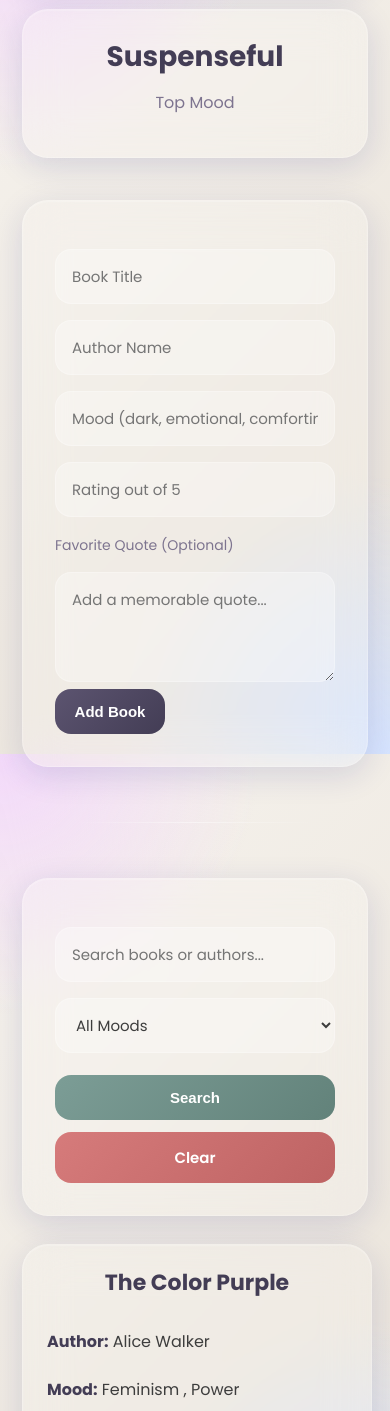
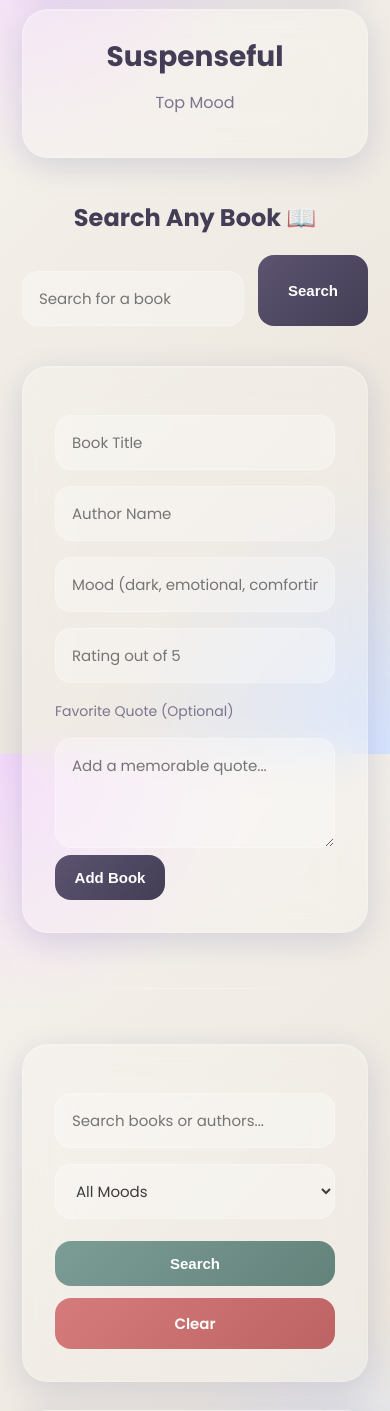
Before and after one commit to sharmakarishma1210-cmyk/book-mood-journal, a Flask app: page / in a window 390 px wide. Shown: the part 934-2345 px from the top of the page. Run offline with Flask 3, Linux system fonts and the light colour scheme; a user stored in the database is signed in; data comes from the database, SQL or seed files in the repository; both versions use the stored data as it was after the commit.

Commit message:
added OpenLibrary dearch integration and book covers

```diff
--- a/app.py
+++ b/app.py
@@ -84,6 +84,10 @@ class Book(db.Model):
     )
 
     quote = db.Column(db.Text)
+
+    cover_url = db.Column(
+        db.String(500)
+    )
 
     created_at = db.Column(
         db.DateTime,
@@ -536,6 +540,7 @@ def add_book():
         "quote"
     ].strip()
 
+    cover_url = request.form["cover_url"]
     new_book = Book(
         title=title,
         author=author,
@@ -543,6 +548,7 @@ def add_book():
         rating=rating,
         favorite=False,
         quote=quote,
+        cover_url = cover_url,
         user_id=current_user.id
     )
 
--- a/static/style.css
+++ b/static/style.css
@@ -294,6 +294,7 @@ textarea:focus {
   display: flex;
   flex-direction: column;
   justify-content: space-between;
+  overflow: hidden;
   transition:
     transform 0.3s ease,
     box-shadow 0.3s ease;
@@ -332,7 +333,7 @@ textarea:focus {
 
 .book-card h2 {
   margin-top: 0;
-  margin-bottom: 20px;
+  margin-bottom: 14px;
 
   text-align: center;
 
@@ -350,6 +351,10 @@ textarea:focus {
 
 .book-card strong {
   color: var(--primary-dark);
+}
+
+.book-card:hover .book-cover {
+  transform: scale(1.03);
 }
 
 /* =========================
@@ -641,4 +646,87 @@ hr {
     color: var(--text-soft);
     font-size: 14px;
   }
+  /* =========================
+   API SECTION
+========================= */
+
+  .api-search-box {
+    max-width: 900px;
+    margin: 40px auto;
+  }
+  .search-title {
+    text-align: center;
+    margin-bottom: 20px;
+    color: var(--primary-dark);
+  }
+  .api-search-row {
+    display: flex;
+    gap: 14px;
+    margin-bottom: 30px;
+  }
+  #search-result {
+    display: grid;
+    grid-template-columns: repeat(auto-fit, minmax(220px, 1fr));
+    gap: 24px;
+  }
+
+  .search-book-card {
+    padding: 18px;
+
+    border-radius: 22px;
+
+    background: var(--glass-bg);
+
+    border: 1px solid var(--glass-border);
+
+    backdrop-filter: blur(20px);
+
+    transition: 0.25s ease;
+
+    text-align: center;
+  }
+  .search-cover {
+    width: 100%;
+
+    height: 220px;
+
+    object-fit: cover;
+
+    border-radius: 16px;
+
+    margin-bottom: 14px;
+  }
+
+  .book-cover {
+    width: 100%;
+    height: 320px;
+    object-fit: cover;
+    transition: transform 0.4s ease;
+    box-shadow: 0.4s ease;
+
+    border-radius: 20px;
+    margin-bottom: 18px;
+    box-shadow: 0 8px 18px rgba(0, 0, 0, 0.12);
+  }
+  .search-book-card:hover {
+    transform: translateY(-4px);
+
+    box-shadow: var(--hover-shadow);
+  }
+
+  .search-book-card h3 {
+    font-size: 17px;
+
+    margin-bottom: 8px;
+
+    color: var(--primary-dark);
+  }
+
+  .search-book-card p {
+    font-size: 14px;
+
+    color: var(--text-soft);
+
+    margin-bottom: 16px;
+  }
 }
--- a/templates/index.html
+++ b/templates/index.html
@@ -86,6 +86,28 @@
       <!-- ADD BOOK FORM -->
       <!-- ========================= -->
 
+
+      <div class="api-search-box">
+        <h2 class="search-title">
+          Search Any Book 📖
+        </h2>
+        <div class="api-search-row">
+          <input
+          type="text"
+          id="book-search"
+          placeholder="Search for a book">
+
+          <button
+          type = "button"
+          class="btn brown-btn"
+          onclick="searchBooks()"
+          >
+          Search
+          </button>
+        </div>
+        <div id="search-results"></div>
+      </div>
+
       <form action="/add" method="POST" class="main-form">
         <input type="text" name="title" placeholder="Book Title" required />
 
@@ -114,6 +136,12 @@
           name="quote"
           placeholder="Add a memorable quote..."
         ></textarea>
+
+        <input
+        type="hidden"
+        name="cover_url"
+        id="cover_url"
+        />
 
         <button type="submit" class="btn brown-btn">Add Book</button>
       </form>
@@ -173,6 +201,12 @@
         <div class="favorite-badge">⭐ Favorite</div>
 
         {% endif %}
+        {% if book.cover_url %}
+        <img
+        src="{{ book.cover_url }}"
+        class ="book-cover"
+        />
+        {% endif %}
 
         <h2>{{ book.title }}</h2>
 
@@ -228,5 +262,103 @@
     <footer class = "footer">
       Whispered into existence by Karishma ✨🤍
     </footer>
+    <script>
+      console.log("js is working just fine!")
+
+async function searchBooks() {
+
+    const query = document
+        .getElementById("book-search")
+        .value;
+
+    if (!query) return;
+
+    const response = await fetch(
+        `https://openlibrary.org/search.json?title=${query}`
+    );
+
+    const data = await response.json();
+
+    const resultsDiv =
+        document.getElementById(
+            "search-results"
+        );
+
+    resultsDiv.innerHTML = "";
+
+    data.docs
+    .filter((book) =>
+    book.language && book.language.includes("eng"))
+    .slice(0, 5)
+    .forEach(book => {
+        const title =
+            book.title || "Unknown";
+
+        const author =
+            book.author_name?.[0]
+            || "Unknown";
+
+        const cover = book.cover_i
+
+            ? `https://covers.openlibrary.org/b/id/${book.cover_i}-M.jpg`
+
+            : "https://placehold.co/200x300";
+
+        resultsDiv.innerHTML += `
+
+            <div class="search-book-card">
+
+                <img
+                  src="${cover}"
+                  class="search-cover"
+                >
+
+                <h3>${title}</h3>
+
+                <p>${author}</p>
+
+                <button
+                  type="button"
+                  class="btn green-btn"
+                  onclick="
+                    selectBook(
+                      '${title}',
+                      '${author}',
+                      '${cover}'
+                    )
+                  "
+                >
+                  Add This
+                </button>
+
+            </div>
+        `;
+    });
+}
+
+function selectBook(
+    title,
+    author,
+    cover
+) {
+
+    document.querySelector(
+        'input[name="title"]'
+    ).value = title;
+
+    document.querySelector(
+        'input[name="author"]'
+    ).value = author;
+
+    document.getElementById(
+        "cover_url"
+    ).value = cover;
+
+    window.scrollTo({
+        top: 500,
+        behavior: "smooth"
+    });
+}
+</script>
   </body>
 </html>
```
Also changed, not shown: instance/books.db.
